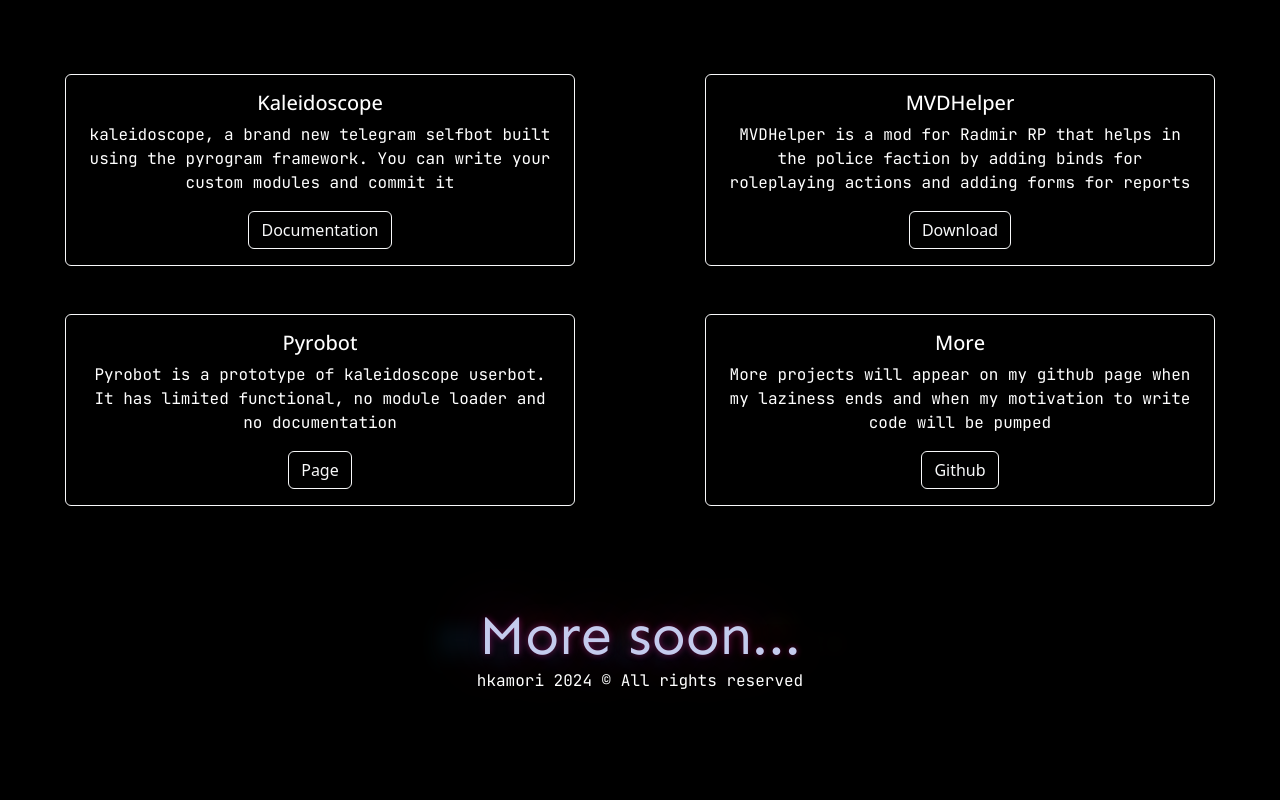
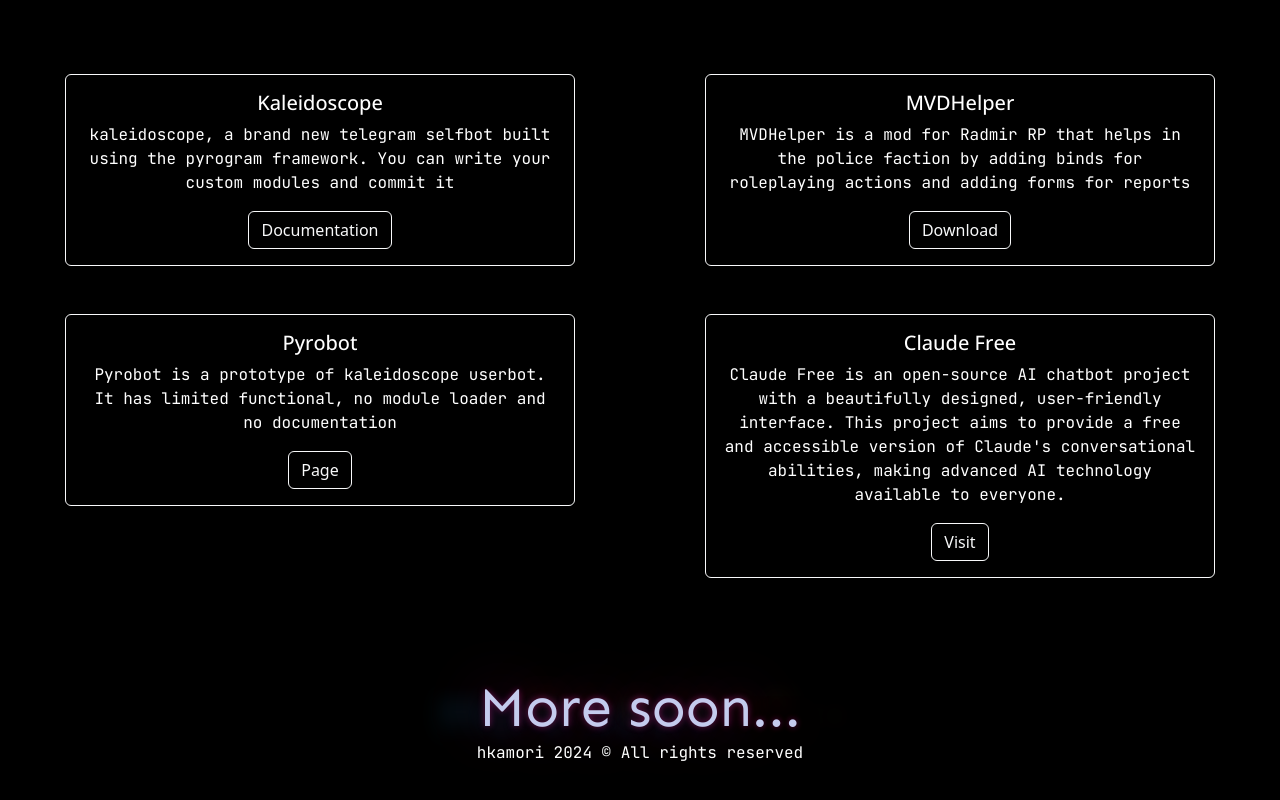
Before and after one commit to 0xhkamori/0xhkamori.github.io, a plain HTML site: page index.html in a window 1280 px wide. Shown: the part 774-1574 px from the top of the page. Drawn offline with nearby package versions, Linux system fonts and the light colour scheme.

Commit message:
Update index.html
add new project

```diff
--- a/index.html
+++ b/index.html
@@ -79,9 +79,9 @@
                 <div class="col-sm-12 col-md-6 col-lg-5 mx-auto mb-5">
                     <div class="card border border-light card-hover">
                         <div class="card-body">
-                            <h5 class="card-title">More</h5>
-                            <p class="card-text">More projects will appear on my github page when my laziness ends and when my motivation to write code will be pumped</p>
-                            <a href="https://github.com/0xhkamori/" class="btn btn-outline-light">Github</a>
+                            <h5 class="card-title">Claude Free</h5>
+                            <p class="card-text">Claude Free is an open-source AI chatbot project with a beautifully designed, user-friendly interface. This project aims to provide a free and accessible version of Claude's conversational abilities, making advanced AI technology available to everyone.</p>
+                            <a href="https://0xhkamori.github.io/claude/" class="btn btn-outline-light">Visit</a>
                         </div>
                     </div>
                 </div>
```
